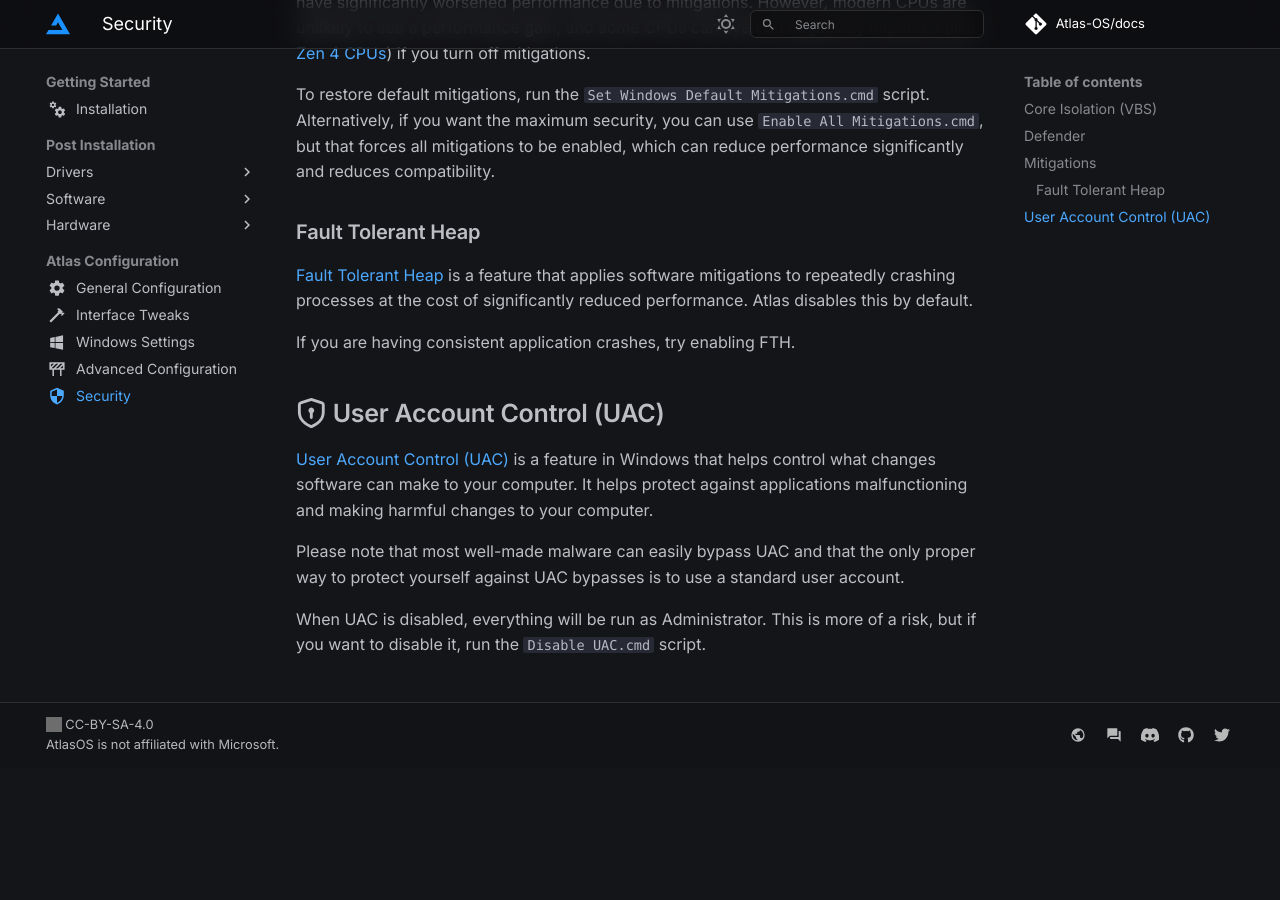
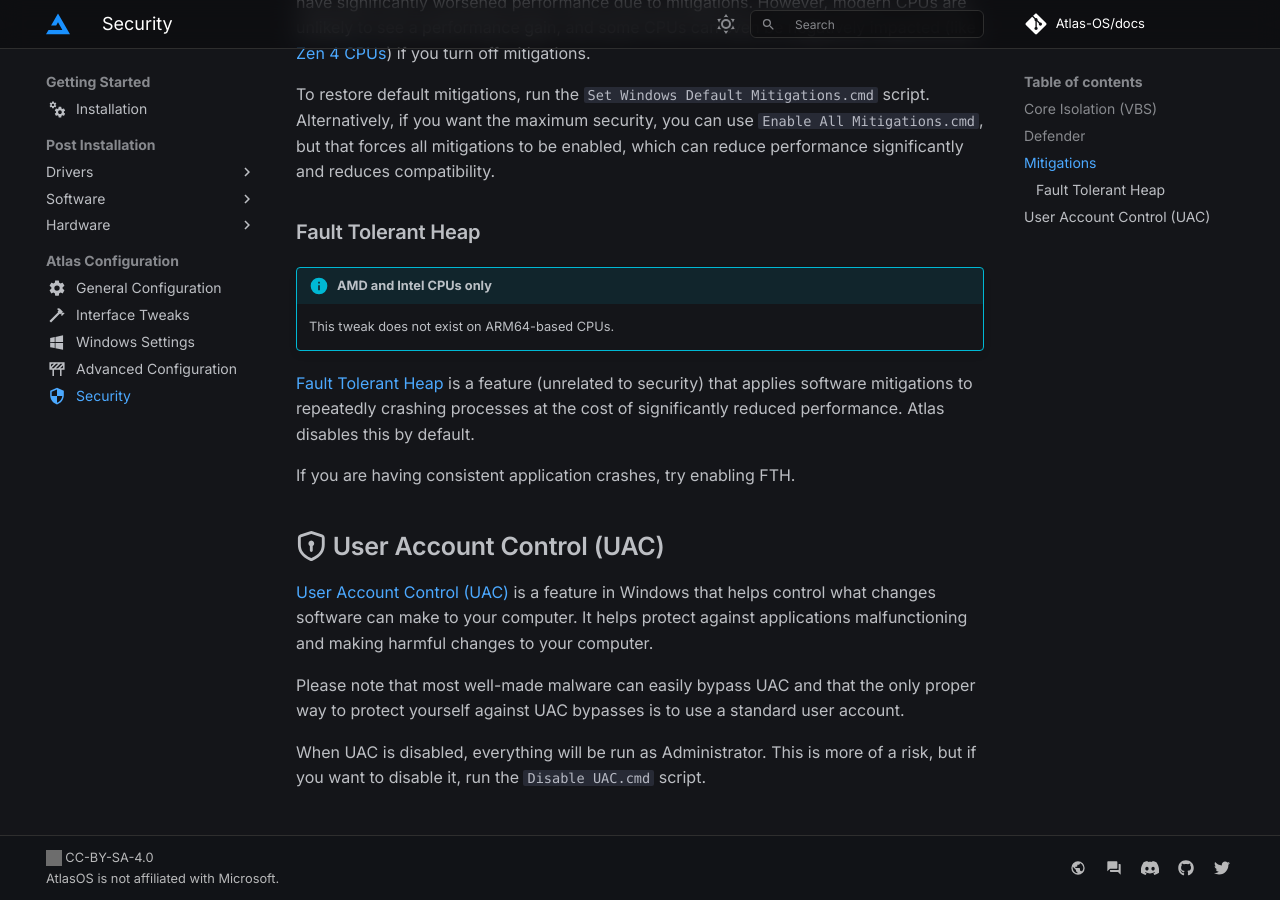
Before and after one commit to Atlas-OS/docs, an MkDocs documentation site: the page built from docs/getting-started/post-installation/atlas-folder/security.md, in a window 1280 px wide and 900 px high, scrolled down 1774 px. Built offline with MkDocs 1.6.1 and Material for MkDocs 9.7.7, drawn with Linux system fonts in a browser that asks for light colours; some web fonts are replaced; comment, search, counter and statistics services are not loaded; before the commit the page ends 2541 px from its top, so only the background shows below that; grey boxes are pictures that could not be loaded.

Commit message:
fix(security): note about ARM CPUs

```diff
--- a/docs/getting-started/post-installation/atlas-folder/security.md
+++ b/docs/getting-started/post-installation/atlas-folder/security.md
@@ -67,7 +67,10 @@ To restore default mitigations, run the `Set Windows Default Mitigations.cmd` sc
 
 ### Fault Tolerant Heap
 
-[Fault Tolerant Heap](https://learn.microsoft.com/en-us/windows/win32/win7appqual/fault-tolerant-heap "Microsoft FTH documentation") is a feature that applies software mitigations to repeatedly crashing processes at the cost of significantly reduced performance. Atlas disables this by default.
+!!! info "AMD and Intel CPUs only"
+    This tweak does not exist on ARM64-based CPUs.
+
+[Fault Tolerant Heap](https://learn.microsoft.com/en-us/windows/win32/win7appqual/fault-tolerant-heap "Microsoft FTH documentation") is a feature (unrelated to security) that applies software mitigations to repeatedly crashing processes at the cost of significantly reduced performance. Atlas disables this by default.
 
 If you are having consistent application crashes, try enabling FTH.
 
```
